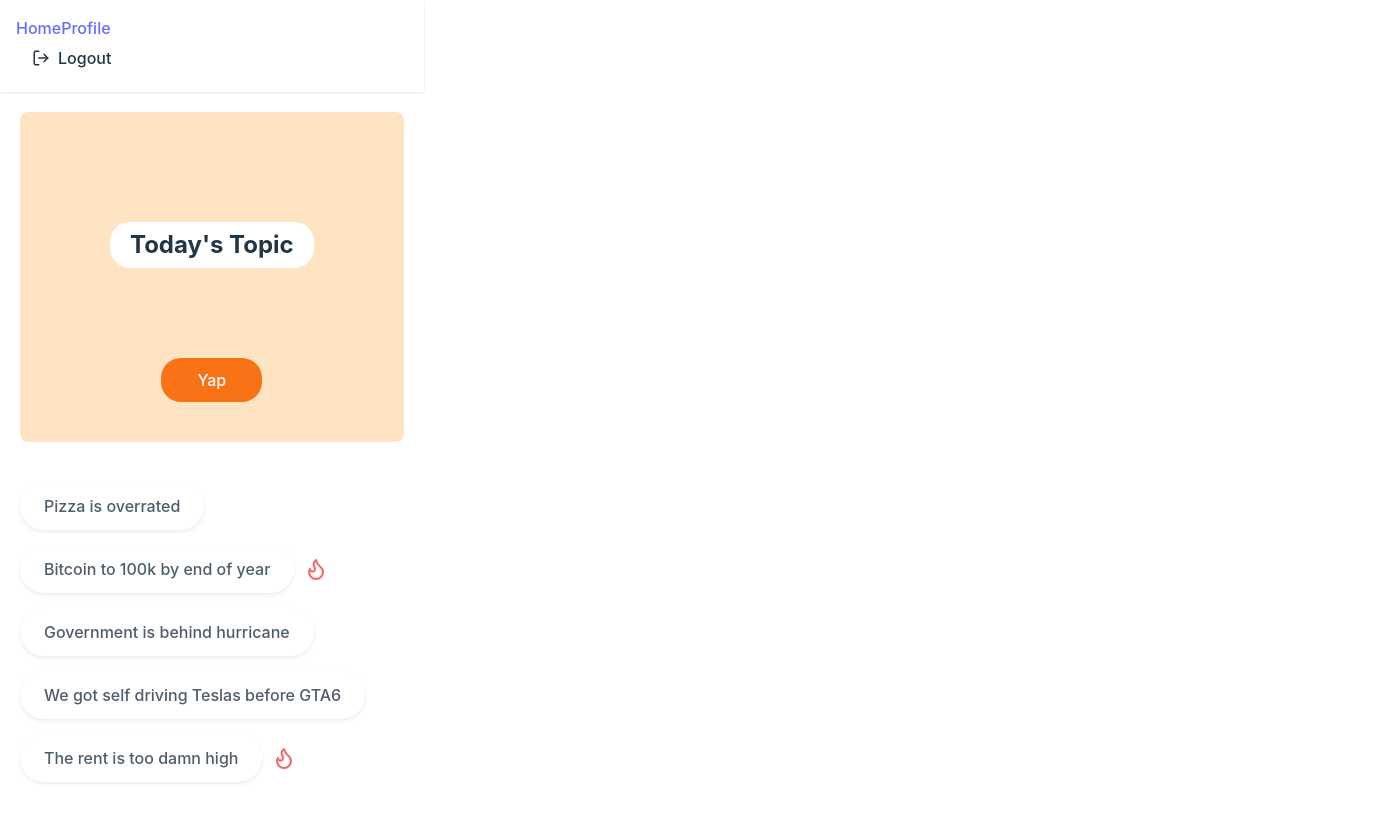
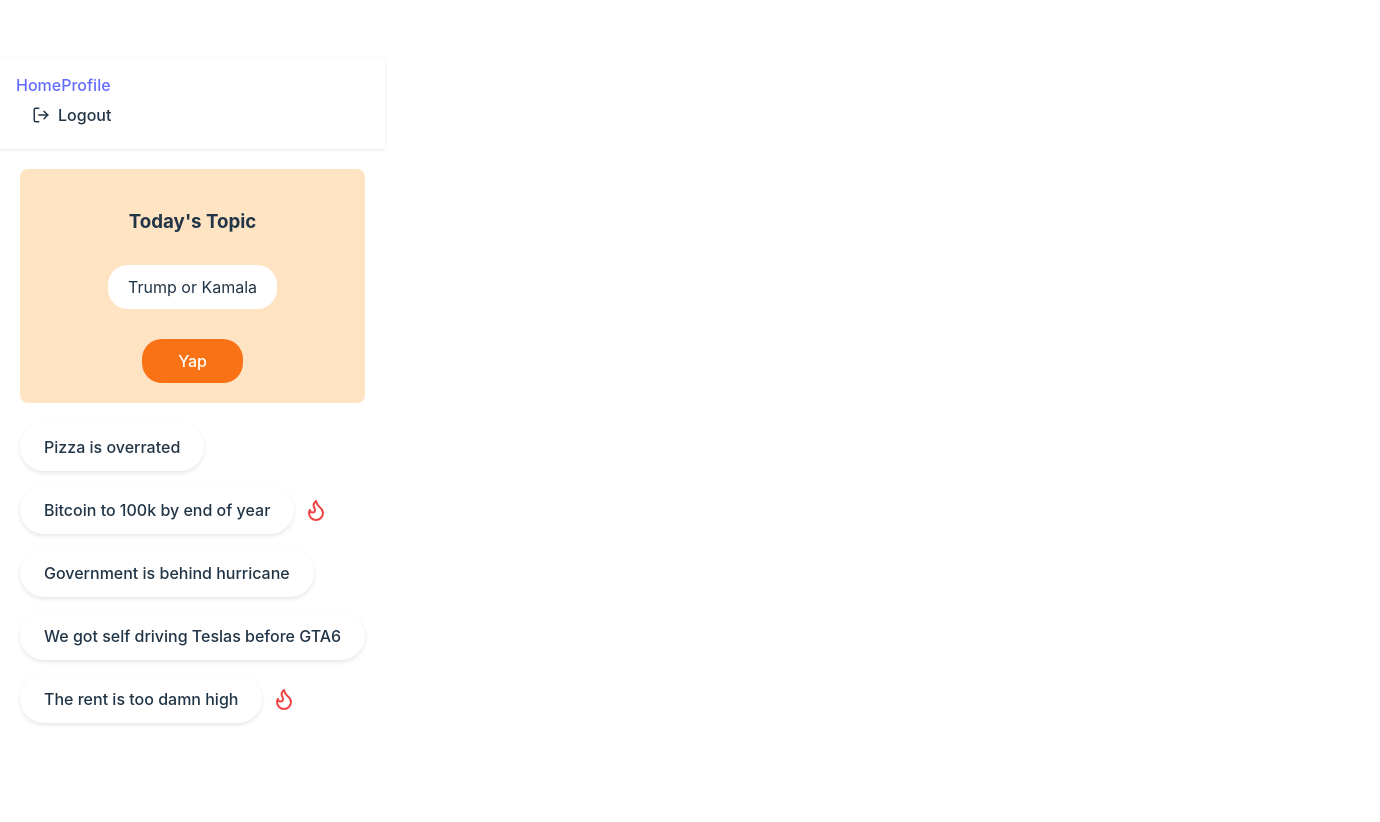
Before and after one commit to norman8823/YappApp-Frontend, a React (Vite) app: page /landing in a window 1280 px wide. Shown: the whole page, 1380 px wide, since content can reach past the window. After the commit the page ends 800 px from the top, so only its background shows below. Built offline with nearby package versions, Linux system fonts and the light colour scheme; no server answers; sample sign-in values are in the browser's storage.

Commit message:
BSON Error bug

```diff
--- a/src/App.jsx
+++ b/src/App.jsx
@@ -8,7 +8,7 @@ import Landing from './components/Landing';
 import CreatePost from './components/CreatePost';
 import UpdatePost from './components/UpdatePost';
 import ViewDetailPost from './components/ViewDetailPost';
-import ViewDetailTopic from './components/ViewDetailTopic';
+import ViewDetailTopic from './components/ViewDetailPrompt';
 import UserProfile from './components/UserProfile';
 import SignIn from './components/SignIn';
 
@@ -49,7 +49,7 @@ const App = () => {
               }
             />
             <Route
-              path="/topic/:topicId"
+              path="/prompt/:promptId"
               element={
                 <ProtectedRoute>
                   <ViewDetailTopic />
@@ -57,7 +57,7 @@ const App = () => {
               }
               />
               <Route
-              path="/topic/:promptId/create"
+              path="/prompt/:promptId/create"
               element={
                 <ProtectedRoute>
                   <CreatePost />
--- a/src/components/CreatePost.jsx
+++ b/src/components/CreatePost.jsx
@@ -1,5 +1,5 @@
 import React, { useState } from 'react';
-import { useNavigate, useParams } from 'react-router-dom';
+import { useNavigate, useParams, useLocation } from 'react-router-dom';
 import { useAuth } from '../contexts/AuthContext';
 import * as postService from '../services/postService';
 import '../styles/CreatePost.css';
@@ -42,7 +42,7 @@ const CreatePost = () => {
         text: text.trim()
       });
 
-      navigate(`/topic/${promptId}`);
+      navigate(`/prompt/${promptId}`);
     } catch (err) {
       console.error('Post creation error:', err);
       setError(err.message || 'Failed to create post');
@@ -59,7 +59,8 @@ const CreatePost = () => {
   return (
     <div className="create-post-container">
       <div className="header-section">
-        <h1 className="topic-title">Today's Topic</h1>
+        <h1 className="prompt-title">Today's Topic</h1>
+        {currentPrompt && <p className="prompt-text">{currentPrompt.title}</p>}
       </div>
 
       <div className="post-form-container">
@@ -69,7 +70,7 @@ const CreatePost = () => {
             alt="avatar"
             className="user-avatar"
           />
-          <span className="username">{user?.username}</span>
+          <span className="username">{user.username}</span>
         </div>
 
         <form onSubmit={handleSubmit} className="post-form">
--- a/src/components/Landing.jsx
+++ b/src/components/Landing.jsx
@@ -1,11 +1,17 @@
 import React, { useState } from 'react';
-import { Link, useNavigate } from 'react-router-dom'; // Add useNavigate
+import { Link, useNavigate } from 'react-router-dom';
 import { Flame } from 'lucide-react';
 import '../styles/Landing.css';
 
 const Landing = () => {
-  const navigate = useNavigate(); // Initialize navigate
-  const [topics, setTopics] = useState([
+  const navigate = useNavigate();
+  const [currentPrompt, setCurrentPrompt] = useState({
+    id: 1,
+    title: "Trump or Kamala",
+    isHot: false
+  });
+
+  const [prompts, setPrompts] = useState([
     {
       id: 1,
       title: "Pizza is overrated",
@@ -33,35 +39,41 @@ const Landing = () => {
     }
   ]);
 
-  const handleYapClick = () => {
-    navigate('/post/create');
+  const handleCreatePost = () => {
+    navigate(`/prompt/${currentPrompt.id}/create`, {
+      state: { prompt: currentPrompt }
+    });
   };
 
   return (
     <div className="landing-container">
       <div className="header-section">
-        <div className="topic-header">
-          <h1 className="topic-of-day">Today's Topic</h1>
+        <div className="prompt-header">
+          <h3 className="prompt-of-day">Today's Topic</h3>
+          <div className="current-prompt-bubble">
+            {currentPrompt.title}
+          </div>
         </div>
         <button
-          onClick={handleYapClick}
+          onClick={handleCreatePost}
           className="yap-button"
         >
           Yap
         </button>
       </div>
 
-      <div className="topics-section">
-        {topics.map((topic) => (
+      <div className="prompts-section">
+        {prompts.map((prompt) => (
           <Link
-            key={topic.id}
-            to={`/topic/${topic.id}`}
-            className="topic-bubble-container"
+            key={prompt.id}
+            to={`/prompt/${prompt.id}`}
+            className="prompt-bubble-container"
+            onClick={() => setCurrentPrompt(prompt)}
           >
-            <div className="topic-bubble">
-              {topic.title}
+            <div className="prompt-bubble">
+              {prompt.title}
             </div>
-            {topic.isHot && (
+            {prompt.isHot && (
               <Flame
                 size={24}
                 className="hot-indicator"
--- a/src/components/ViewDetailTopic.jsx
+++ b/src/components/ViewDetailPrompt.jsx
@@ -4,7 +4,7 @@ import { useAuth } from '../contexts/AuthContext';
 import * as postService from '../services/postService';
 import '../styles/ViewDetailTopic.css';
 
-const ViewDetailTopic = () => {
+const ViewDetailPrompt = () => {
   const { promptId } = useParams(); // this should be promptId to match backend
   const [posts, setPosts] = useState([]);
 
@@ -73,4 +73,4 @@ const ViewDetailTopic = () => {
   );
 };
 
-export default ViewDetailTopic;
+export default ViewDetailPrompt;
--- a/src/styles/CreatePost.css
+++ b/src/styles/CreatePost.css
@@ -1,10 +1,11 @@
+/* src/styles/CreatePost.css */
 .create-post-container {
   max-width: 800px;
   margin: 0 auto;
   padding: 20px;
 }
 
-  .post-header {
+.header-section {
   background-color: #FFE4C4;
   padding: 20px;
   text-align: center;
@@ -14,10 +15,15 @@
 
 .topic-title {
   font-size: 1.5rem;
+  margin-bottom: 10px;
+}
+
+.topic-text {
+  background: white;
   display: inline-block;
-    background: white;
   padding: 10px 20px;
   border-radius: 20px;
+  margin-top: 10px;
 }
 
 .post-form-container {
@@ -48,11 +54,11 @@
 
 .post-input {
   width: 100%;
+  min-height: 150px;
   padding: 15px;
   border: 1px solid #ddd;
   border-radius: 8px;
   resize: vertical;
-    min-height: 150px;
   font-family: inherit;
 }
 
@@ -61,11 +67,26 @@
   background-color: #f97316;
   color: white;
   border: none;
-    padding: 8px 24px;
+  padding: 10px 24px;
   border-radius: 20px;
   cursor: pointer;
+  font-weight: 500;
 }
 
 .post-button:hover {
   background-color: #ea580c;
 }
+
+.post-button:disabled {
+  background-color: #fbd7bc;
+  cursor: not-allowed;
+}
+
+.error-message {
+  color: #ef4444;
+  text-align: center;
+  padding: 10px;
+  background-color: #fee2e2;
+  border-radius: 8px;
+  margin: 10px 0;
+}
--- a/src/styles/Landing.css
+++ b/src/styles/Landing.css
@@ -15,8 +15,9 @@
   align-items: center;
 }
 
-.topic-header {
-  margin-bottom: 150px; /* Add space between title and button */
+.prompt-header {
+  text-align: center;
+  margin-bottom: 20px;
 }
 
 .topic-of-day {
@@ -26,6 +27,14 @@
   padding: 10px 20px;
   border-radius: 20px;
   margin: 50px;
+}
+
+.current-topic {
+  background: white;
+  padding: 10px 20px;
+  border-radius: 20px;
+  margin: 10px 0;
+  display: inline-block;
 }
 
 .yap-button {
@@ -44,13 +53,13 @@
   background-color: #ea580c;
 }
 
-.topics-section {
+.prompts-section {
   display: flex;
   flex-direction: column;
   gap: 15px;
 }
 
-.topic-bubble-container {
+.prompt-bubble-container {
   display: flex;
   align-items: center;
   gap: 10px;
@@ -58,7 +67,7 @@
   color: inherit;
 }
 
-.topic-bubble {
+.prompt-bubble {
   background: white;
   padding: 12px 24px;
   border-radius: 50px;
@@ -66,7 +75,7 @@
   transition: transform 0.2s;
 }
 
-.topic-bubble:hover {
+.prompt-bubble:hover {
   transform: translateX(5px);
 }
 
@@ -74,35 +83,10 @@
   flex-shrink: 0;
 }
 
-/* Dark mode support */
-@media (prefers-color-scheme: dark) {
-  .topic-of-day {
-    background: #1f2937;
-    color: white;
-  }
-
-  .topic-bubble {
-    background: #1f2937;
-    color: white;
-  }
+.current-prompt-bubble {
+  background: white;
+  padding: 10px 20px;
+  border-radius: 20px;
+  margin: 10px 0;
+  display: inline-block;
 }
-
-/* Responsive design */
-@media (max-width: 768px) {
-  .landing-container {
-    padding: 10px;
-  }
-
-  .header-section {
-    padding: 30px 15px;
-  }
-
-  .topic-of-day {
-    font-size: 1.25rem;
-  }
-
-  .yap-button {
-    padding: 10px 30px;
-    font-size: 0.9rem;
-  }
-}
```
Lines whose indentation alone changed are shown as unchanged.
